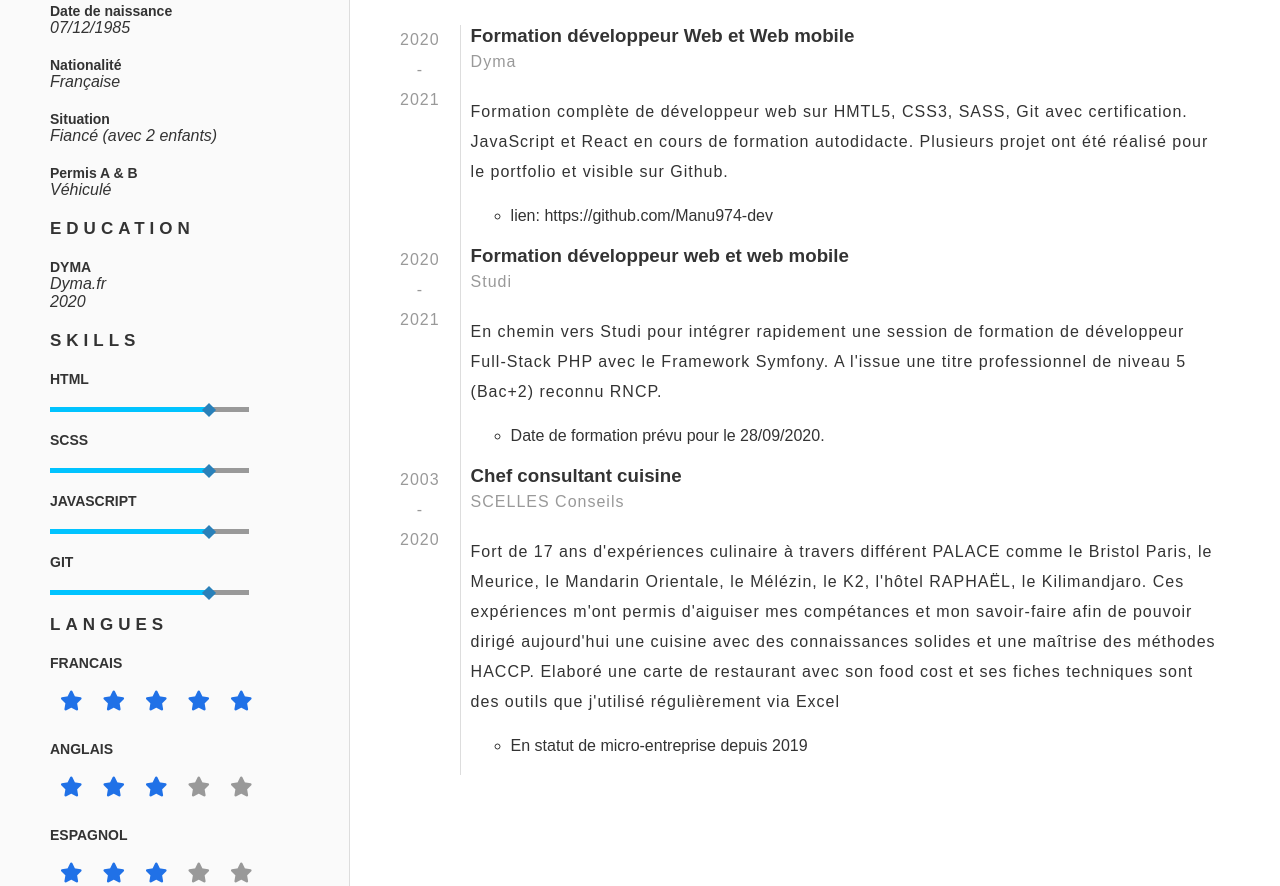
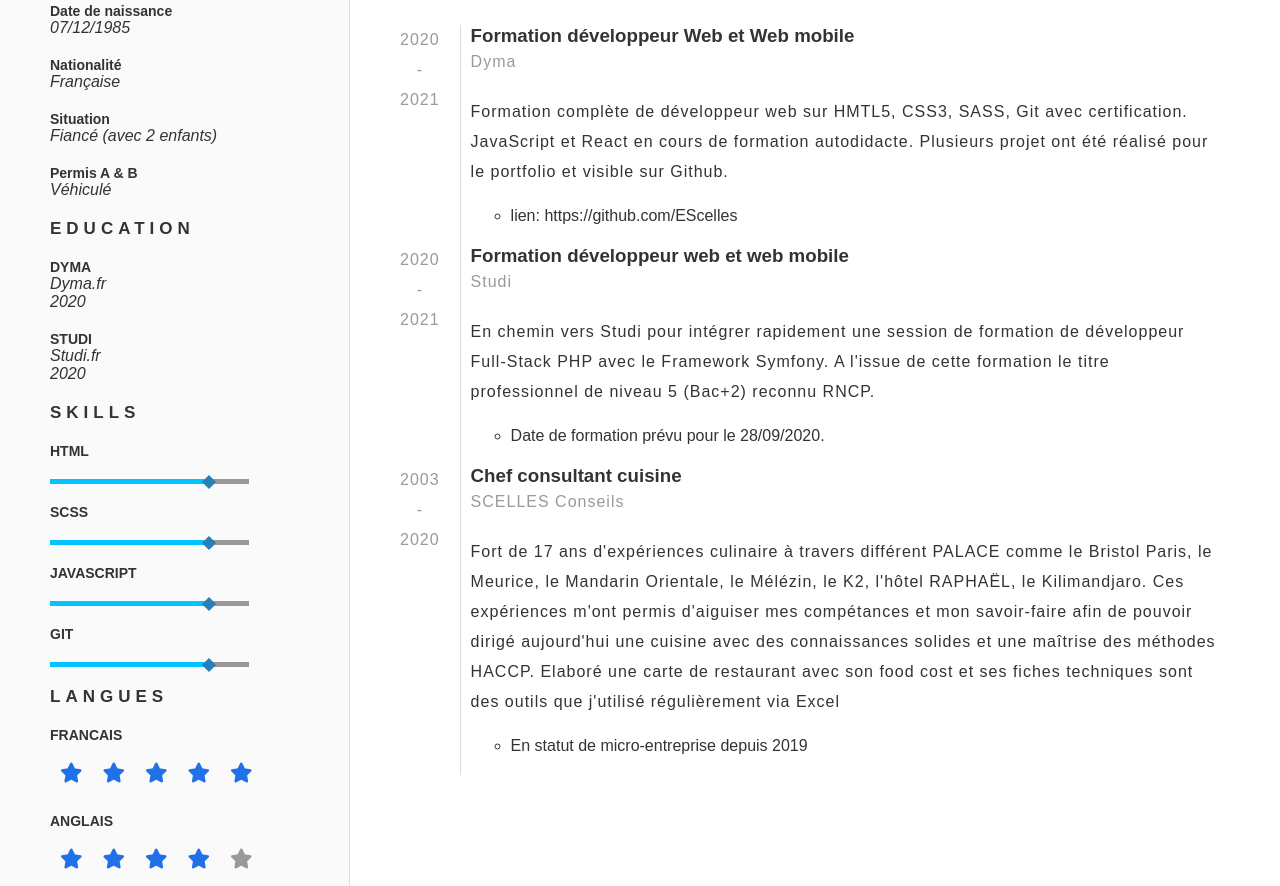
Before and after one commit to EScelles/CV-Emmanuel-SCELLES, a website: page index.html in a window 1280 px wide. Shown: the part 723-1609 px from the top of the page. Drawn offline with Linux system fonts and the light colour scheme; a web font is replaced by a local one.

Commit message:
8 commit

```diff
--- a/index.html
+++ b/index.html
@@ -23,7 +23,7 @@
         <p>Développeur Web Junior</p>
       </header>
       <section class="picture">
-        <img src="img/manu1.jpg" alt="manu1" />
+        <img src="img/manu2.jpg" alt="manu2" />
       </section>
       <aside>
         <div class="block">
@@ -47,6 +47,8 @@
           <h2 class="title-small">EDUCATION</h2>
           <h3>DYMA</h3>
           <p>Dyma.fr<br />2020</p>
+          <h3>STUDI</h3>
+          <p>Studi.fr<br />2020</p>
         </div>
         <div class="block">
           <h2 class="title-small">SKILLS</h2>
@@ -85,7 +87,7 @@
               <i class="fas fa-star text-primary"></i>
               <i class="fas fa-star text-primary"></i>
               <i class="fas fa-star text-primary"></i>
-              <i class="fas fa-star"></i>
+              <i class="fas fa-star text-primary"></i>
               <i class="fas fa-star"></i>
             </div>
             <h3>ESPAGNOL</h3>
@@ -138,7 +140,7 @@ pleinement à l'aise dans ce nouveau domaine professionnel.
               sur Github.
             <ul>
               <li>
-                lien: https://github.com/Manu974-dev
+                lien: https://github.com/EScelles
             </p>
               </li>
             </ul>
@@ -157,7 +159,7 @@ pleinement à l'aise dans ce nouveau domaine professionnel.
             <p class="text-hint mb-2">Studi</p>
             <p>
               En chemin vers Studi pour intégrer rapidement une session de formation de développeur Full-Stack PHP avec le Framework Symfony.
-              A l'issue une titre professionnel de niveau 5 (Bac+2) reconnu RNCP.
+              A l'issue de cette formation le titre professionnel de niveau 5 (Bac+2) reconnu RNCP.
             </p>
             <ul>
               <li>
```
